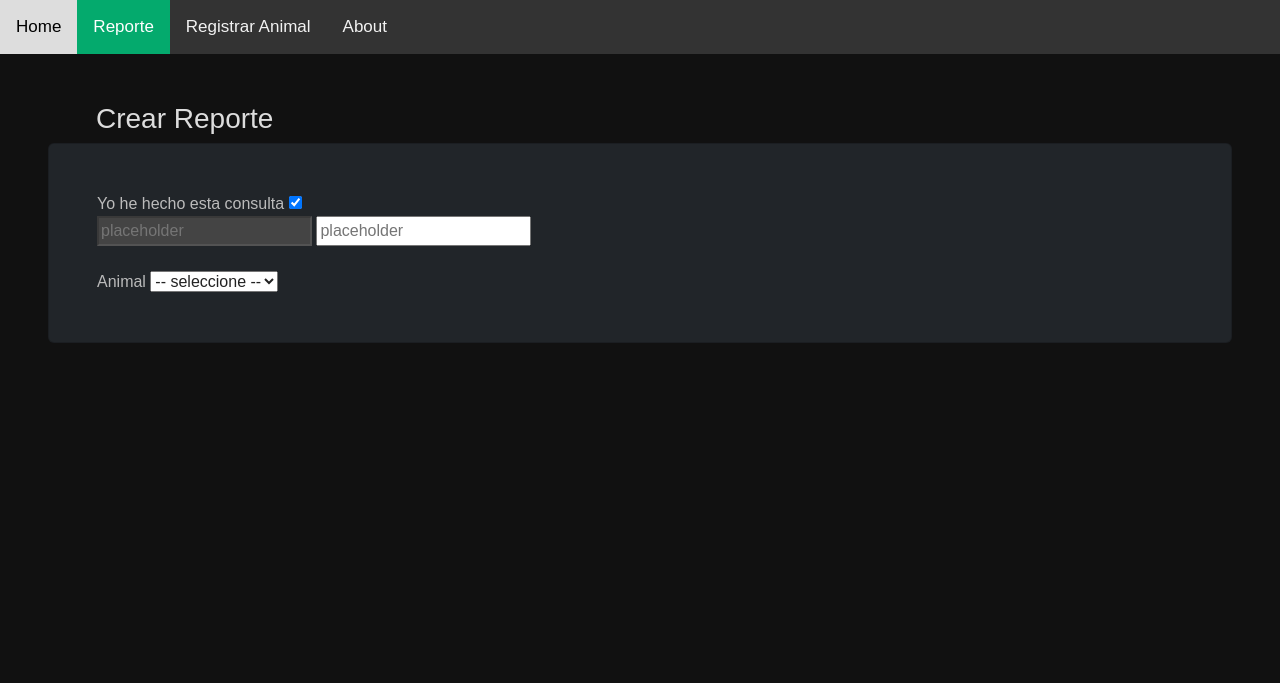
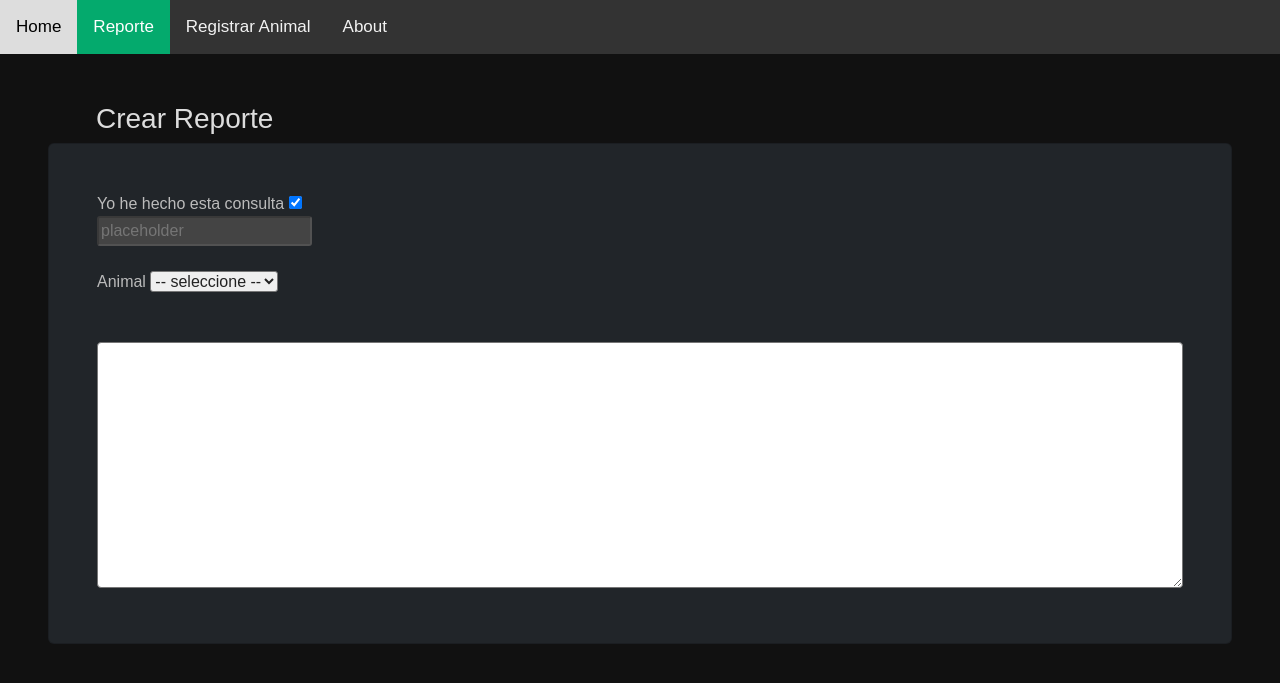
Before and after one commit to Gabrielbello19/Proyecto-granja, a PHP site: page /vista/modulos/main/reporte.php in a window 1280 px wide. Shown: the top 683 px of the page. Run offline with PHP 8.4, Linux system fonts and the light colour scheme.

Commit message:
nada importante

```diff
--- a/vista/css/style.css
+++ b/vista/css/style.css
@@ -1,5 +1,9 @@
 input:disabled {
     background-color: #444;
+}
+
+input[type="text"], input[type="number"],select {
+    border-radius: 3px;
 }
 
 p, label {
@@ -9,3 +13,8 @@ p, label {
 select {
     color: #222;
 }
+
+textarea {
+    width: 100%;
+    border-radius: 4px;
+}
--- a/vista/modulos/main/reporte.php
+++ b/vista/modulos/main/reporte.php
@@ -24,7 +24,6 @@
                     <br>
 
                     <input type="text" placeholder="placeholder" disabled>
-                    <input type="text" placeholder="placeholder">
 
                     <br>
                     <br>
@@ -33,6 +32,13 @@
                     <select name="animal">
                         <option value="null"> -- seleccione -- </option>
                     </select>
+
+                    <br>
+                    <br>
+
+                    <label></label>
+                    <textarea name="mensaje" rows="10"></textarea>
+
                 </form>
             </div>
         </div>
```
Also changed, not shown: vista/css/form.js (added, +15 -0 lines).
